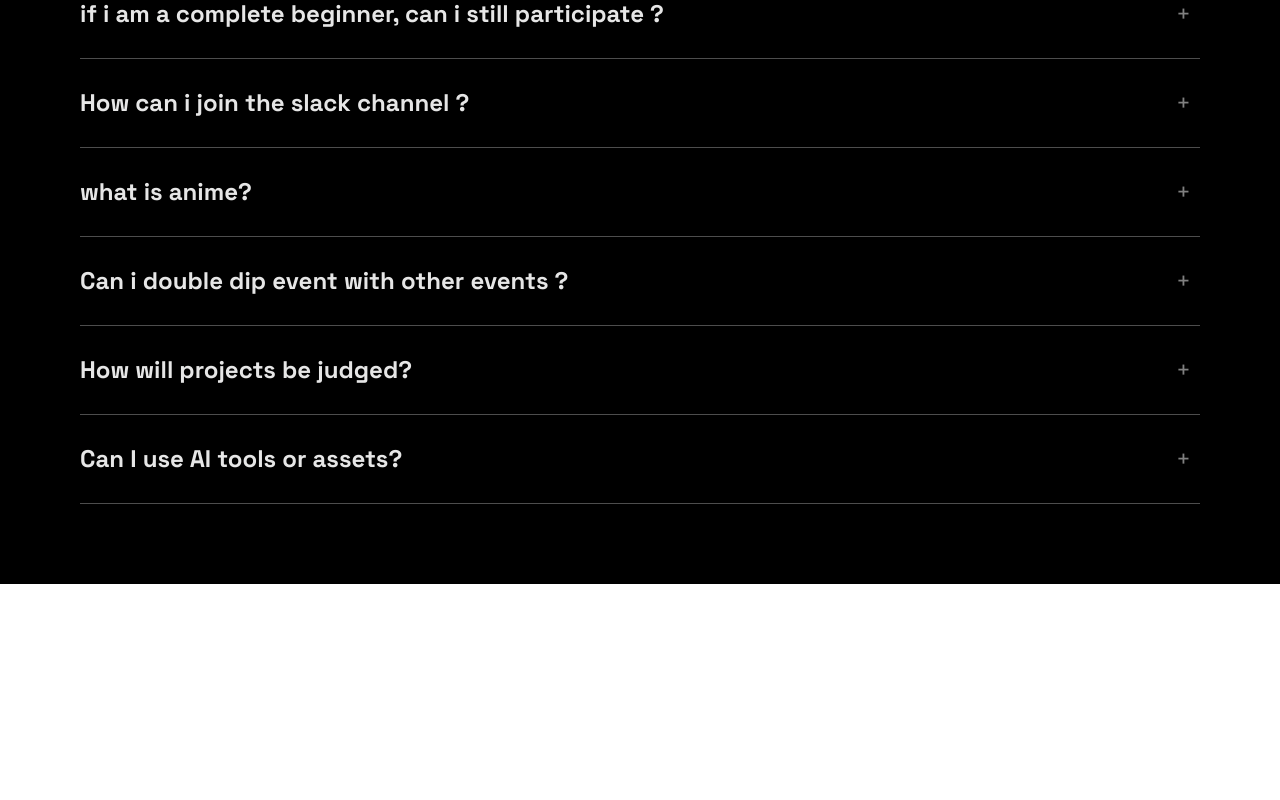
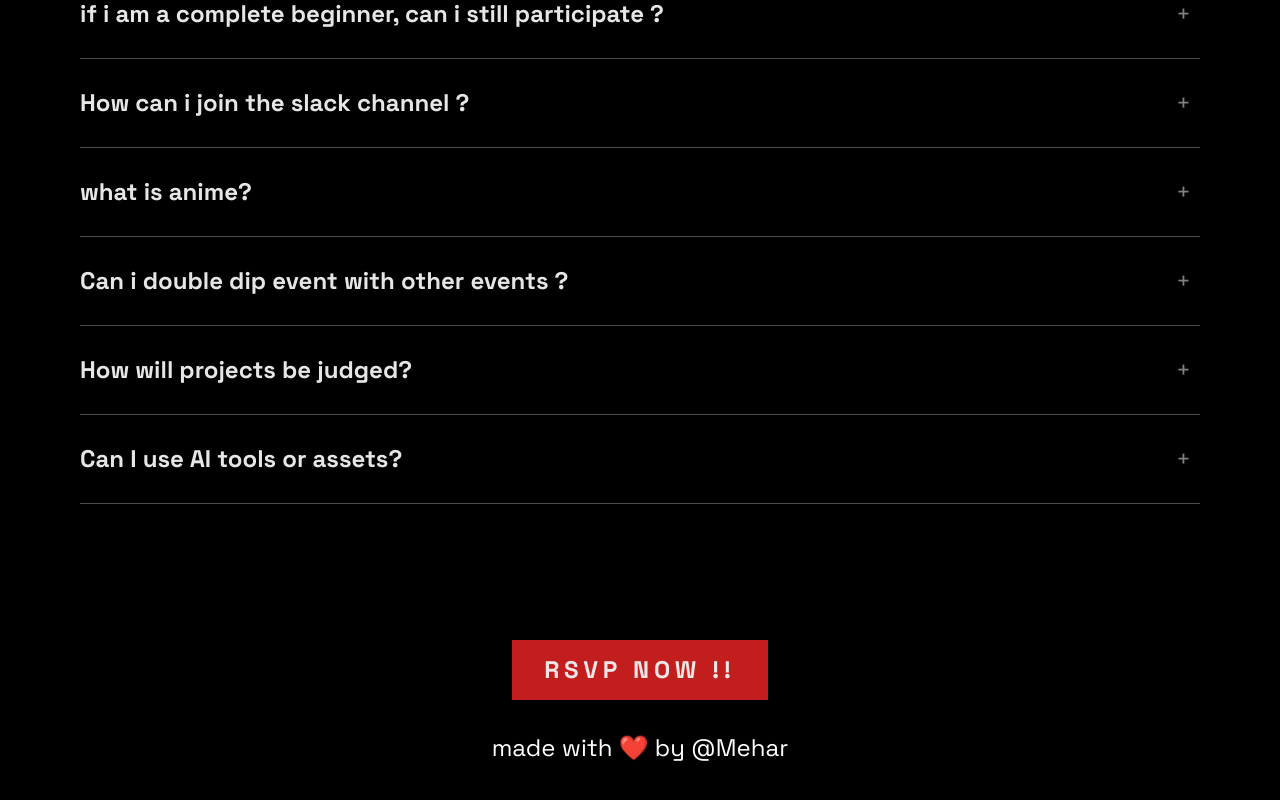
Before and after one commit to meharwanfr/anime-ysws-site, a React (Vite) app: page / in a window 1280 px wide. Shown: the part 3354-4154 px from the top of the page. Before the commit the page ends 3938 px from the top, so only its background shows below. Built offline with nearby package versions, Linux system fonts and the light colour scheme.

Commit message:
added footer !

```diff
--- a/src/App.css
+++ b/src/App.css
@@ -298,6 +298,22 @@
   clip-path: polygon(14% 0, 100% 0%, 90% 100%, 0% 100%);
 }
 
+.btn-footer {
+  /* font-family: 'Zen Kaku Gothic New', sans-serif; */
+  font-size: 1.5rem;
+  font-weight: bolder;
+  letter-spacing: 0.2em;
+  text-transform: uppercase;
+  padding: 14px 32px;
+  cursor: pointer;
+  border: none;
+  outline: none;
+  position: relative;
+  transition: all 0.25s ease;
+  /* clip-path: polygon(8px 0%, 100% 0%, calc(100% - 8px) 100%, 0% 100%); */
+  /* clip-path: polygon(14% 0, 100% 0%, 90% 100%, 0% 100%); */
+}
+
 .btn-primary {
   background: var(--crimson);
   color: var(--white);
@@ -308,7 +324,6 @@
   position: absolute;
   inset: 0;
   background: var(--crimson-bright);
-  /* clip-path: polygon(8px 0%, 100% 0%, calc(100% - 8px) 100%, 0% 100%); */
   clip-path: polygon(14% 0, 100% 0%, 90% 100%, 0% 100%);
   opacity: 0;
   transition: opacity 0.25s;
--- a/src/App.jsx
+++ b/src/App.jsx
@@ -3,6 +3,7 @@ import "./App.css"
 import FAQ from "./pages/Faq"
 import Prize from "./pages/Prize"
 import HowToStart from "./pages/HowToStart"
+import Footer from "./pages/Footer"
 
 function App() {
   return (
@@ -20,6 +21,7 @@ function App() {
         <div className="bg-white h-0.5 opacity-20"></div>
       </div>
       <FAQ></FAQ>
+      <Footer></Footer>
     </main>
   )
 }
--- /dev/null
+++ b/src/pages/Footer.jsx
@@ -0,0 +1,17 @@
+
+const Footer = () => {
+    return (
+        <div className="w-screen min-h-30 py-14 flex items-center flex-col gap-8 justify-center text-white bg-black text-2xl">
+               <a href="https://forms.fillout.com/t/vvmiuTdm7Pus" target="_blank" className="btn-footer btn-primary transition-all duration-100 active:translate-y-1 active:shadow-[0_2px_0_0_rgba(29,78,216,1)]">
+                RSVP Now !!
+            </a>
+
+            <div>
+                made with ❤️ by @Mehar
+            </div>
+
+        </div>
+    )
+}
+
+export default Footer
```
